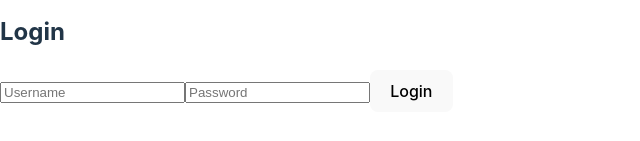
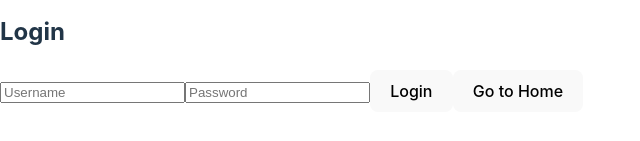
Before and after one commit to NuralySol/quick-care-md-frontend, a React (Vite) app: page /login in a window 1280 px wide. Shown: the part 347-488 px from the top of the page, without its empty margins (0-640 px from the left). Built offline with nearby package versions, Linux system fonts and the light colour scheme.

Commit message:
added routes

```diff
--- a/src/components/AdminDashboard.jsx
+++ b/src/components/AdminDashboard.jsx
@@ -1,4 +1,5 @@
 import { useState, useEffect } from 'react';
+import { Link } from 'react-router-dom';  // Import Link
 import { deleteUser as deleteUserApi, getUsers, createDoctor } from '../api';
 
 const AdminDashboard = () => {
@@ -172,6 +173,16 @@
                     {creatingDoctor ? 'Creating Doctor...' : 'Create Doctor'}
                 </button>
             </form>
+
+            {/* Navigation buttons */}
+            <div style={{ marginTop: '20px' }}>
+                <Link to="/">
+                    <button>Go to Home</button>
+                </Link>
+                <Link to="/login" style={{ marginLeft: '10px' }}>
+                    <button>Go to Login</button>
+                </Link>
+            </div>
         </div>
     );
 };
--- a/src/components/Login.jsx
+++ b/src/components/Login.jsx
@@ -2,6 +2,7 @@
 import { useNavigate } from 'react-router-dom';
 import { login } from '../api';
 import { jwtDecode } from 'jwt-decode';
+import { Link } from 'react-router-dom';
 
 const Login = () => {
     const [username, setUsername] = useState('');
@@ -67,6 +68,9 @@
             <button type="submit" disabled={loading}>
                 {loading ? 'Logging in...' : 'Login'}
             </button>
+            <Link to="/">
+                    <button>Go to Home</button>
+                </Link>
         </form>
     );
 };
```
